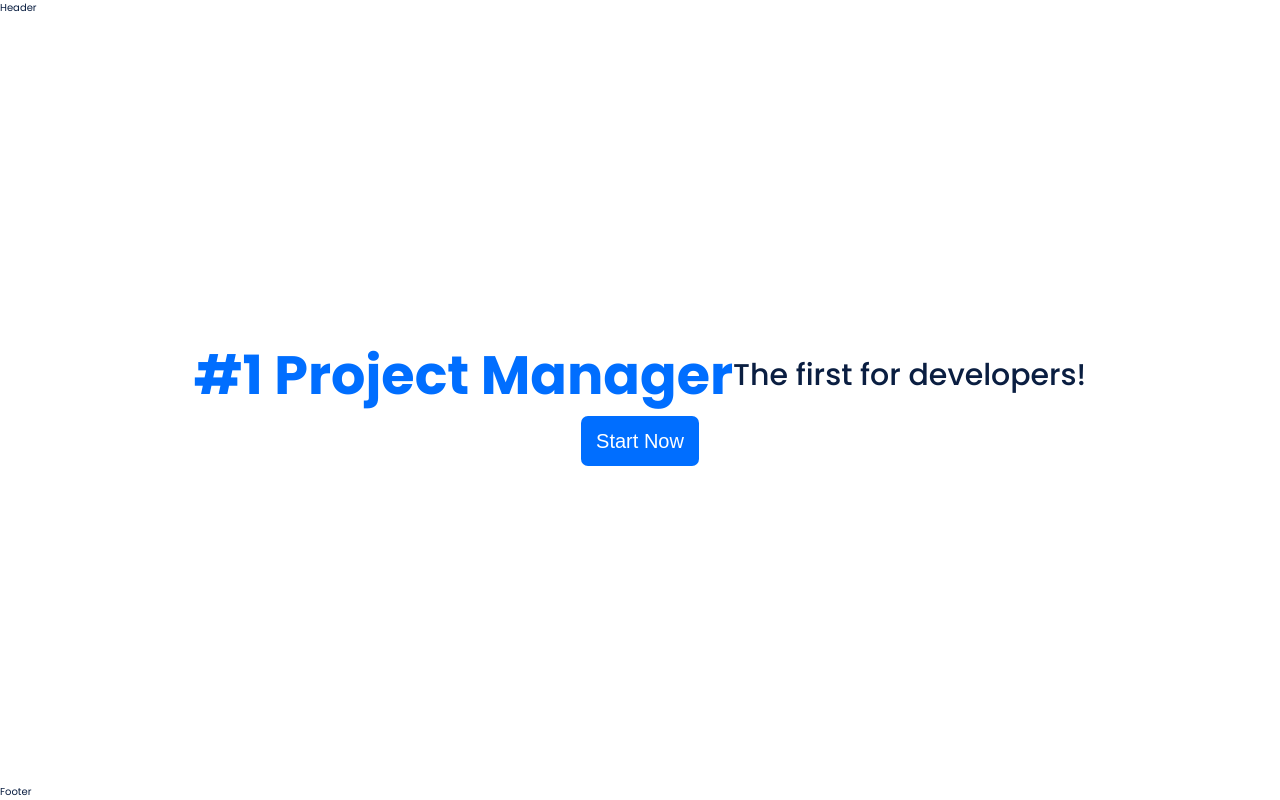
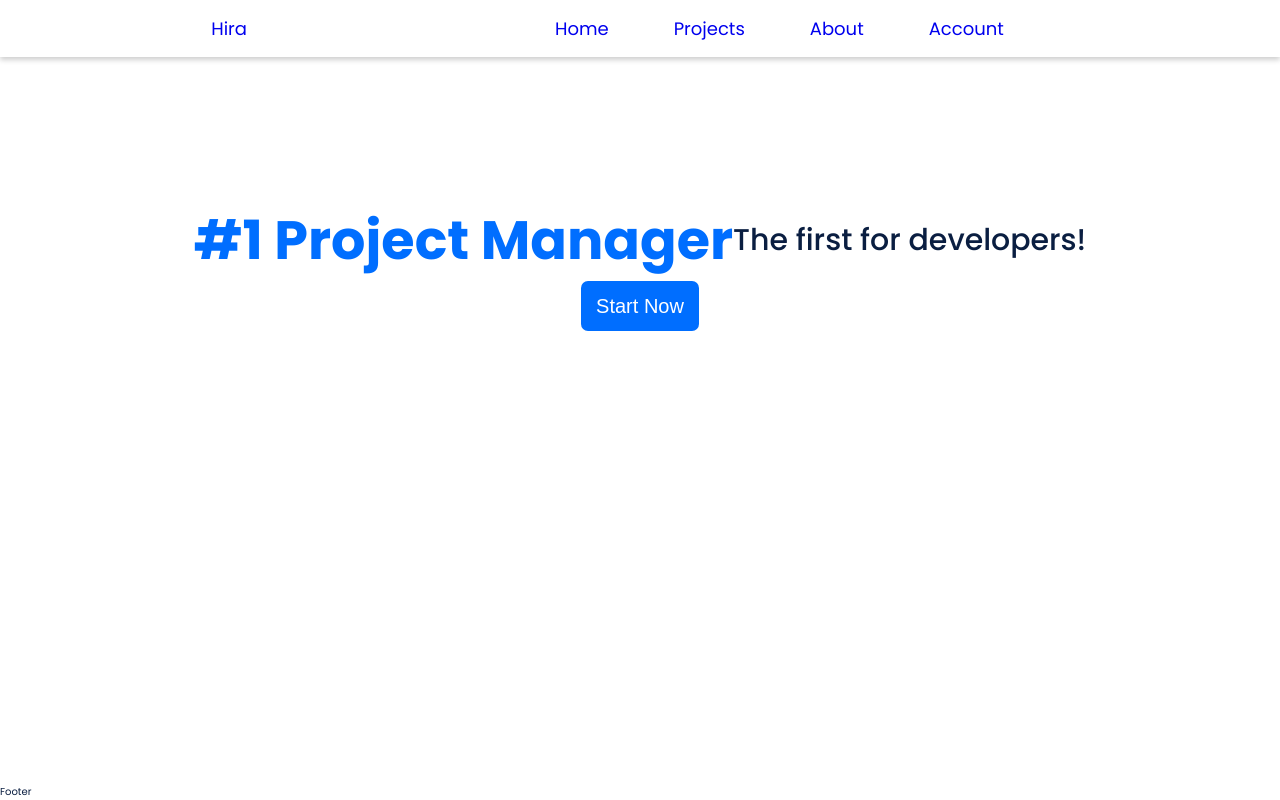
Before and after one commit to CodeAlanSanchez/project-manager-cra, a React (Create React App) app: page / in a window 1280 px wide. Built offline with nearby package versions, Linux system fonts and the light colour scheme.

Commit message:
Add header links

```diff
--- a/src/components/Layout/Header/Header.tsx
+++ b/src/components/Layout/Header/Header.tsx
@@ -1,6 +1,30 @@
+import { Link } from 'react-router-dom';
+import 'styles/components/_header.scss';
 
 const Header: React.FC = () => {
-return <header>Header</header>;
+  return (
+    <header className="header">
+      <nav className="navbar">
+        <ul className="list">
+          <li className="listItem">
+            <Link to={''}>Hira</Link>
+          </li>
+          <li className="listItem">
+            <Link to={''}>Home</Link>
+          </li>
+          <li className="listItem">
+            <Link to={'/projects'}>Projects</Link>
+          </li>
+          <li className="listItem">
+            <Link to={'/about-us'}>About</Link>
+          </li>
+          <li className="listItem">
+            <Link to={'/account'}>Account</Link>
+          </li>
+        </ul>
+      </nav>
+    </header>
+  );
 };
 
 export default Header;
```
